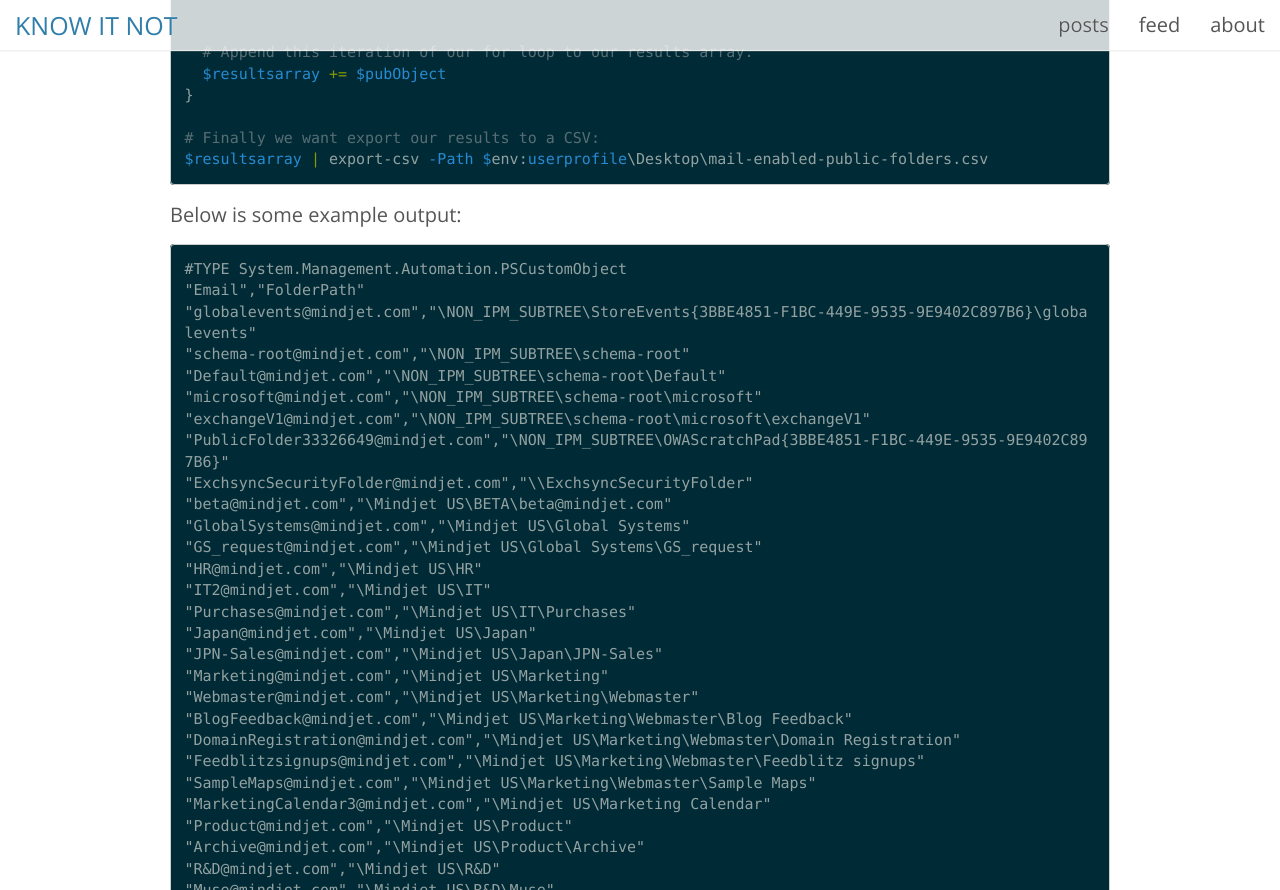
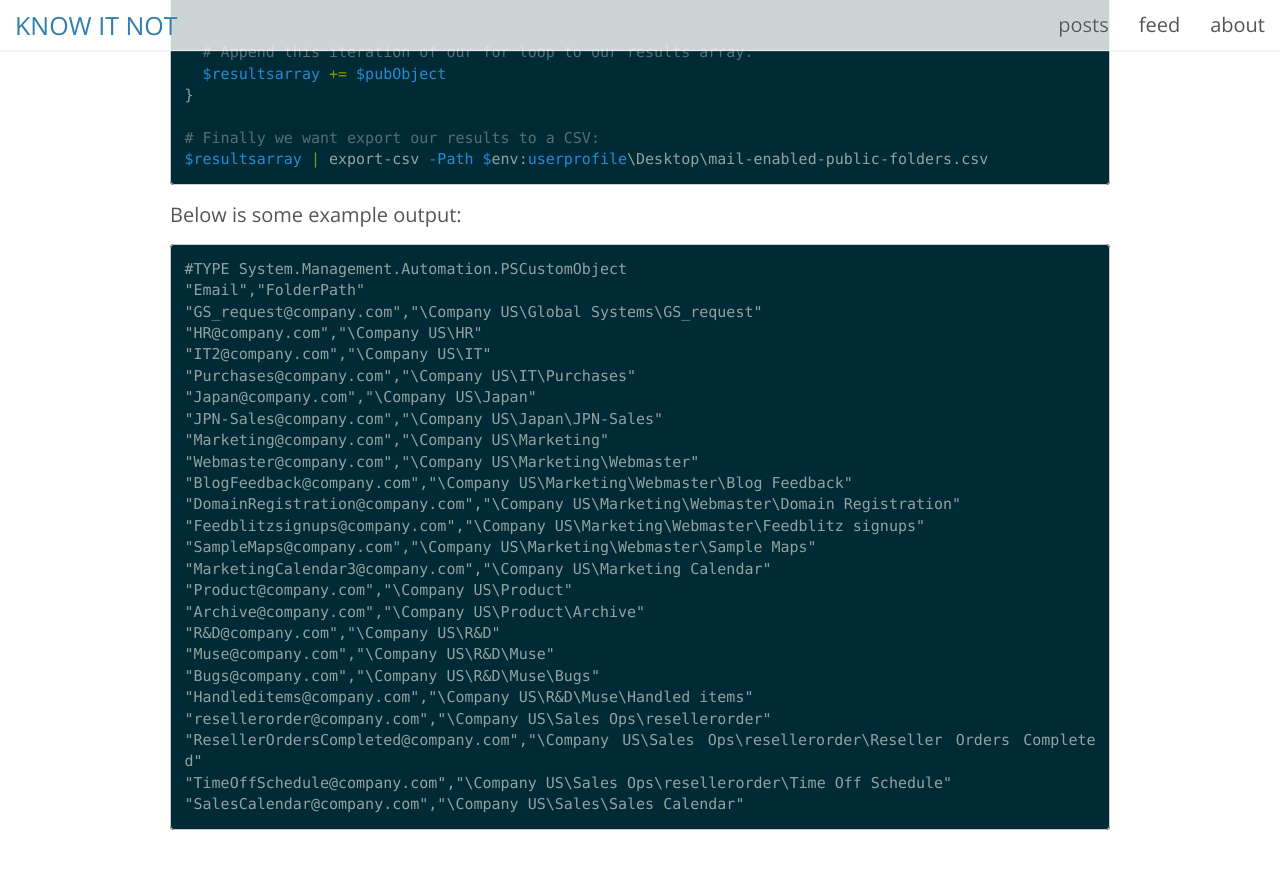
Before and after one commit to jasonwbarnett/jasonwbarnett.github.io, a Jekyll site: the page built from _posts/2014-03-05-export-a-list-of-all-mail-enabled-public-folders-and-their-paths.md, in a window 1280 px wide and 1400 px high, scrolled down 1117 px, cut to the strip 0-890 px from the top of the window. Built offline with Jekyll 4.4.1, drawn with Linux system fonts in a browser that asks for light colours; Markdown is read by kramdown in place of the engine named in the settings; comment, search, counter and statistics services are not loaded; some of the changed text lies outside the part shown.

Commit message:
added sample output

````diff
--- a/_posts/2014-03-05-export-a-list-of-all-mail-enabled-public-folders-and-their-paths.md
+++ b/_posts/2014-03-05-export-a-list-of-all-mail-enabled-public-folders-and-their-paths.md
@@ -54,36 +54,27 @@ Below is some example output:
 ```
 #TYPE System.Management.Automation.PSCustomObject
 "Email","FolderPath"
-"globalevents@mindjet.com","\NON_IPM_SUBTREE\StoreEvents{3BBE4851-F1BC-449E-9535-9E9402C897B6}\globalevents"
-"schema-root@mindjet.com","\NON_IPM_SUBTREE\schema-root"
-"Default@mindjet.com","\NON_IPM_SUBTREE\schema-root\Default"
-"microsoft@mindjet.com","\NON_IPM_SUBTREE\schema-root\microsoft"
-"exchangeV1@mindjet.com","\NON_IPM_SUBTREE\schema-root\microsoft\exchangeV1"
-"PublicFolder33326649@mindjet.com","\NON_IPM_SUBTREE\OWAScratchPad{3BBE4851-F1BC-449E-9535-9E9402C897B6}"
-"ExchsyncSecurityFolder@mindjet.com","\\ExchsyncSecurityFolder"
-"beta@mindjet.com","\Mindjet US\BETA\beta@mindjet.com"
-"GlobalSystems@mindjet.com","\Mindjet US\Global Systems"
-"GS_request@mindjet.com","\Mindjet US\Global Systems\GS_request"
-"HR@mindjet.com","\Mindjet US\HR"
-"IT2@mindjet.com","\Mindjet US\IT"
-"Purchases@mindjet.com","\Mindjet US\IT\Purchases"
-"Japan@mindjet.com","\Mindjet US\Japan"
-"JPN-Sales@mindjet.com","\Mindjet US\Japan\JPN-Sales"
-"Marketing@mindjet.com","\Mindjet US\Marketing"
-"Webmaster@mindjet.com","\Mindjet US\Marketing\Webmaster"
-"BlogFeedback@mindjet.com","\Mindjet US\Marketing\Webmaster\Blog Feedback"
-"DomainRegistration@mindjet.com","\Mindjet US\Marketing\Webmaster\Domain Registration"
-"Feedblitzsignups@mindjet.com","\Mindjet US\Marketing\Webmaster\Feedblitz signups"
-"SampleMaps@mindjet.com","\Mindjet US\Marketing\Webmaster\Sample Maps"
-"MarketingCalendar3@mindjet.com","\Mindjet US\Marketing Calendar"
-"Product@mindjet.com","\Mindjet US\Product"
-"Archive@mindjet.com","\Mindjet US\Product\Archive"
-"R&D@mindjet.com","\Mindjet US\R&D"
-"Muse@mindjet.com","\Mindjet US\R&D\Muse"
-"Bugs@mindjet.com","\Mindjet US\R&D\Muse\Bugs"
-"Handleditems@mindjet.com","\Mindjet US\R&D\Muse\Handled items"
-"resellerorder@mindjet.com","\Mindjet US\Sales Ops\resellerorder"
-"ResellerOrdersCompleted@mindjet.com","\Mindjet US\Sales Ops\resellerorder\Reseller Orders Completed"
-"TimeOffSchedule@mindjet.com","\Mindjet US\Sales Ops\resellerorder\Time Off Schedule"
-"SalesCalendar@mindjet.com","\Mindjet US\Sales\Sales Calendar"
+"GS_request@company.com","\Company US\Global Systems\GS_request"
+"HR@company.com","\Company US\HR"
+"IT2@company.com","\Company US\IT"
+"Purchases@company.com","\Company US\IT\Purchases"
+"Japan@company.com","\Company US\Japan"
+"JPN-Sales@company.com","\Company US\Japan\JPN-Sales"
+"Marketing@company.com","\Company US\Marketing"
+"Webmaster@company.com","\Company US\Marketing\Webmaster"
+"BlogFeedback@company.com","\Company US\Marketing\Webmaster\Blog Feedback"
+"DomainRegistration@company.com","\Company US\Marketing\Webmaster\Domain Registration"
+"Feedblitzsignups@company.com","\Company US\Marketing\Webmaster\Feedblitz signups"
+"SampleMaps@company.com","\Company US\Marketing\Webmaster\Sample Maps"
+"MarketingCalendar3@company.com","\Company US\Marketing Calendar"
+"Product@company.com","\Company US\Product"
+"Archive@company.com","\Company US\Product\Archive"
+"R&D@company.com","\Company US\R&D"
+"Muse@company.com","\Company US\R&D\Muse"
+"Bugs@company.com","\Company US\R&D\Muse\Bugs"
+"Handleditems@company.com","\Company US\R&D\Muse\Handled items"
+"resellerorder@company.com","\Company US\Sales Ops\resellerorder"
+"ResellerOrdersCompleted@company.com","\Company US\Sales Ops\resellerorder\Reseller Orders Completed"
+"TimeOffSchedule@company.com","\Company US\Sales Ops\resellerorder\Time Off Schedule"
+"SalesCalendar@company.com","\Company US\Sales\Sales Calendar"
 ```
````
